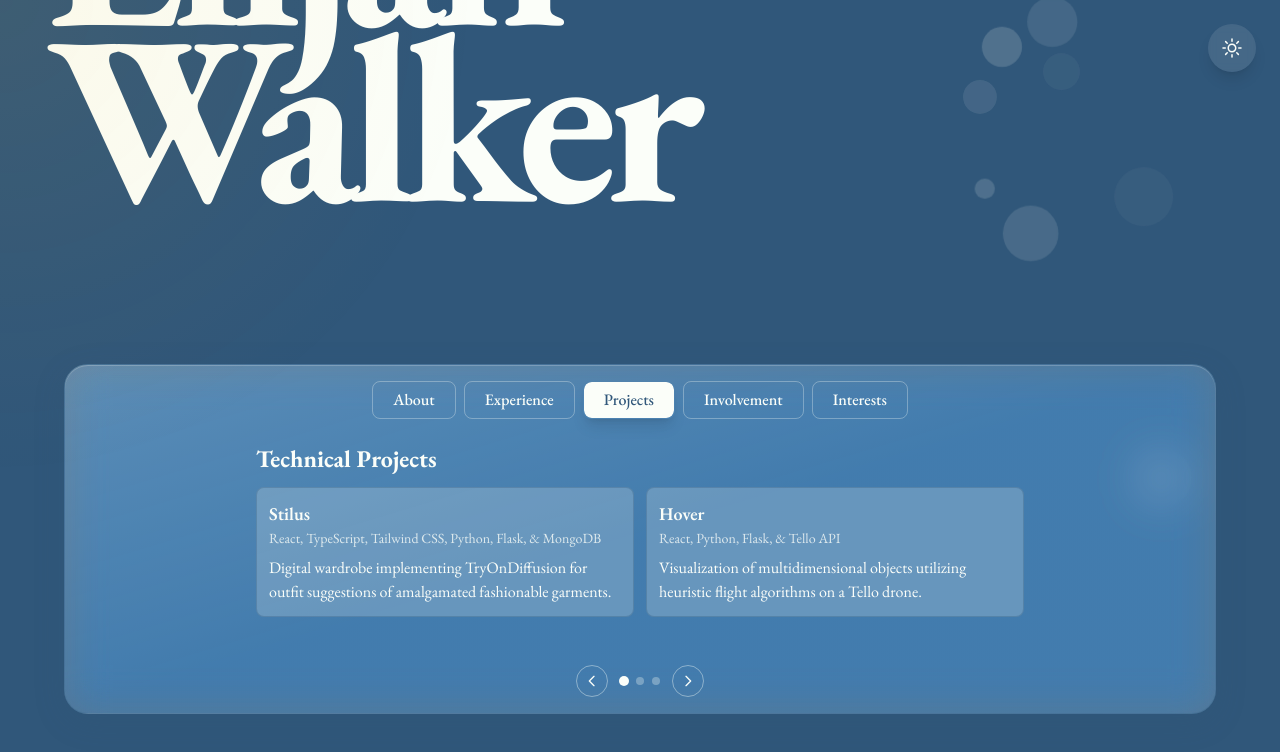
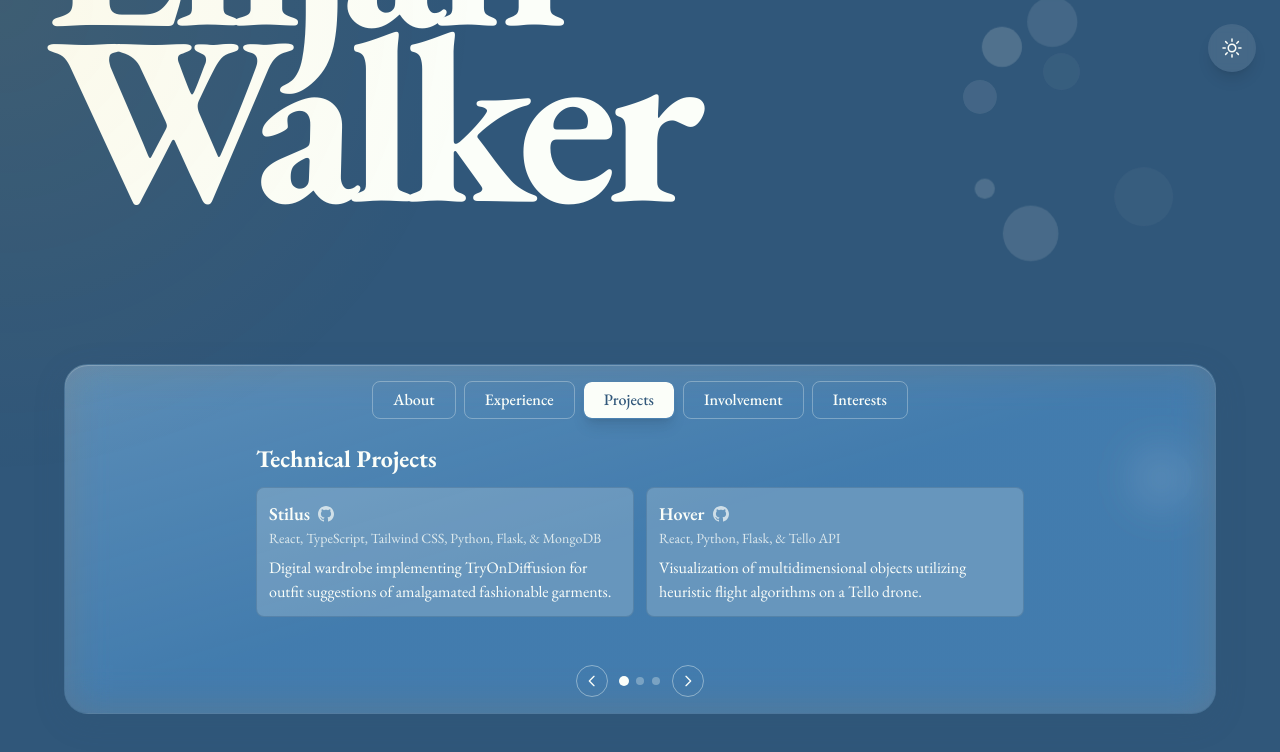
Before and after one commit to elijahtwalker/personalsite, a React (Vite) app: page / in a window 1280 px wide. Both pictures are taken after a click on the button "Projects". Shown: the part 516-1268 px from the top of the page. Built offline with nearby package versions, Linux system fonts and the light colour scheme.

Commit message:
Removing unecessary headshots and fixing text size

```diff
--- a/src/components/About.jsx
+++ b/src/components/About.jsx
@@ -59,12 +59,12 @@
   ];
 
   const projectItems = [
-    { title: 'Stilus', subtitle: 'React, TypeScript, Tailwind CSS, Python, Flask, & MongoDB', description: 'Digital wardrobe implementing TryOnDiffusion for outfit suggestions of amalgamated fashionable garments.' },
-    { title: 'Hover', subtitle: 'React, Python, Flask, & Tello API', description: 'Visualization of multidimensional objects utilizing heuristic flight algorithms on a Tello drone.' },
-    { title: 'Aerovista', subtitle: 'Python, PyTorch, OpenCV, Tello API, & NumPy', description: 'Leveraged Mask R-CNN and RTMDet-Ins-s to enhance aerial drone SAR performance using a Tello drone.' },
-    { title: 'Ingrediate', subtitle: 'React, Python, Flask, MongoDB, Auth0, & Google Cloud API', description: 'Web application for informed recipe recommendations based on ingredients in their digital pantry.' },
-    { title: 'Insight Invest', subtitle: 'React, Python, Flask, & Quiver API', description: "Interactive dashboard to analyze congressional respresentatives' investment patterns and news." },
-    { title: 'Scaffold', subtitle: 'C++, Reinforcement Learning, Unreal Engine, & Game Design', description: 'Dogfighting simulation confirming the effectiveness of PPO strategies by monitoring agent interactions.' },
+    { title: 'Stilus', subtitle: 'React, TypeScript, Tailwind CSS, Python, Flask, & MongoDB', description: 'Digital wardrobe implementing TryOnDiffusion for outfit suggestions of amalgamated fashionable garments.', github: 'https://github.com/elijahtwalker/stilus' },
+    { title: 'Hover', subtitle: 'React, Python, Flask, & Tello API', description: 'Visualization of multidimensional objects utilizing heuristic flight algorithms on a Tello drone.', github: 'https://github.com/elijahtwalker/hover' },
+    { title: 'Aerovista', subtitle: 'Python, PyTorch, OpenCV, Tello API, & NumPy', description: 'Leveraged Mask R-CNN and RTMDet-Ins-s to enhance aerial drone SAR performance using a Tello drone.', github: 'https://github.com/elijahtwalker/aerovista' },
+    { title: 'Ingrediate', subtitle: 'React, Python, Flask, MongoDB, Auth0, & Google Cloud API', description: 'Web application for informed recipe recommendations based on ingredients in their digital pantry.', github: 'https://github.com/elijahtwalker/ingrediate' },
+    { title: 'Insight Invest', subtitle: 'React, Python, Flask, & Quiver API', description: "Interactive dashboard to analyze congressional respresentatives' investment patterns and news.", github: 'https://github.com/elijahtwalker/insightinvest' },
+    { title: 'Scaffold', subtitle: 'C++, Reinforcement Learning, Unreal Engine, & Game Design', description: 'Dogfighting simulation confirming the effectiveness of PPO strategies by monitoring agent interactions.', github: 'https://github.com/ACM-Research/Scaffold' },
   ];
 
   const involvementItems = [
@@ -153,14 +153,14 @@
           >
             <div className="flex flex-col md:flex-row items-center gap-4 md:gap-8">
               <div className="flex-1 space-y-4">
-                <p className={`text-sm md:text-lg transition-colors duration-300
+                <p className={`text-base md:text-xl transition-colors duration-300
                   ${isDark ? 'text-mint_green/95' : 'text-baby_powder'}`}>
                   Hi, I'm Elijah. I'm a Software Engineer.
                 </p>
-                <ul className={`space-y-2 text-sm md:text-lg transition-colors duration-300
+                <ul className={`space-y-2 text-base md:text-xl transition-colors duration-300
                   ${isDark ? 'text-mint_green/95' : 'text-baby_powder'}`}>
                   <li className="flex items-start">
-                    <span className="mr-2 mt-2 w-2 h-2 rounded-full bg-current flex-shrink-0"></span>
+                    <span className="mr-2 mt-3 w-2 h-2 rounded-full bg-current flex-shrink-0"></span>
                     <span>Incoming Software Engineering Intern @ Microsoft</span>
                   </li>
                   <li className="flex items-start">
@@ -239,7 +239,7 @@
                     <span>Background in Full-Stack Development & Machine Learning</span>
                   </li>
                 </ul>
-                <p className={`text-sm md:text-lg transition-colors duration-300
+                <p className={`text-base md:text-xl transition-colors duration-300
                   ${isDark ? 'text-mint_green/95' : 'text-baby_powder'}`}>
                   Interested in connecting? Say <a href="mailto:hello@elijahwalker.me" className="hover:underline">hello@elijahwalker.me</a>
                 </p>
@@ -314,10 +314,24 @@
               {currentPageItems.map((item, i) => (
                 <div key={i} className={`p-3 rounded-lg transition-colors duration-300 min-h-[120px]
                   ${isDark ? 'bg-dark-800 border border-mint_green/60' : 'bg-baby_powder/20 border border-yinmn_blue/30'}`}>
-                  <h4 className={`font-semibold text-lg transition-colors duration-300
-                    ${isDark ? 'text-mint_green' : 'text-baby_powder'}`}>
-                    {item.title}
-                  </h4>
+                  <div className="flex items-center gap-2">
+                    <h4 className={`font-semibold text-lg transition-colors duration-300
+                      ${isDark ? 'text-mint_green' : 'text-baby_powder'}`}>
+                      {item.title}
+                    </h4>
+                    {item.github && (
+                      <a
+                        href={item.github}
+                        target="_blank"
+                        rel="noopener noreferrer"
+                        className={`transition-colors duration-300 hover:scale-110 transform ${isDark ? 'text-mint_green/70 hover:text-mint_green' : 'text-baby_powder/70 hover:text-baby_powder'}`}
+                      >
+                        <svg className="h-4 w-4" fill="currentColor" viewBox="0 0 24 24">
+                          <path d="M12 0c-6.626 0-12 5.373-12 12 0 5.302 3.438 9.8 8.207 11.387.599.111.793-.261.793-.577v-2.234c-3.338.726-4.033-1.416-4.033-1.416-.546-1.387-1.333-1.756-1.333-1.756-1.089-.745.083-.729.083-.729 1.205.084 1.839 1.237 1.839 1.237 1.07 1.834 2.807 1.304 3.492.997.107-.775.418-1.305.762-1.604-2.665-.305-5.467-1.334-5.467-5.931 0-1.311.469-2.381 1.236-3.221-.124-.303-.535-1.524.117-3.176 0 0 1.008-.322 3.301 1.23.957-.266 1.983-.399 3.003-.404 1.02.005 2.047.138 3.006.404 2.291-1.552 3.297-1.23 3.297-1.23.653 1.653.242 2.874.118 3.176.77.84 1.235 1.911 1.235 3.221 0 4.609-2.807 5.624-5.479 5.921.43.372.823 1.102.823 2.222v3.293c0 .319.192.694.801.576 4.765-1.589 8.199-6.086 8.199-11.386 0-6.627-5.373-12-12-12z" />
+                        </svg>
+                      </a>
+                    )}
+                  </div>
                   <p className={`text-sm transition-colors duration-300
                     ${isDark ? 'text-mint_green/90' : 'text-baby_powder opacity-80'}`}>
                     {item.subtitle}
```
Also changed, not shown: public/images/headshot1.JPG (deleted), public/images/headshotSquare.JPG (deleted).
